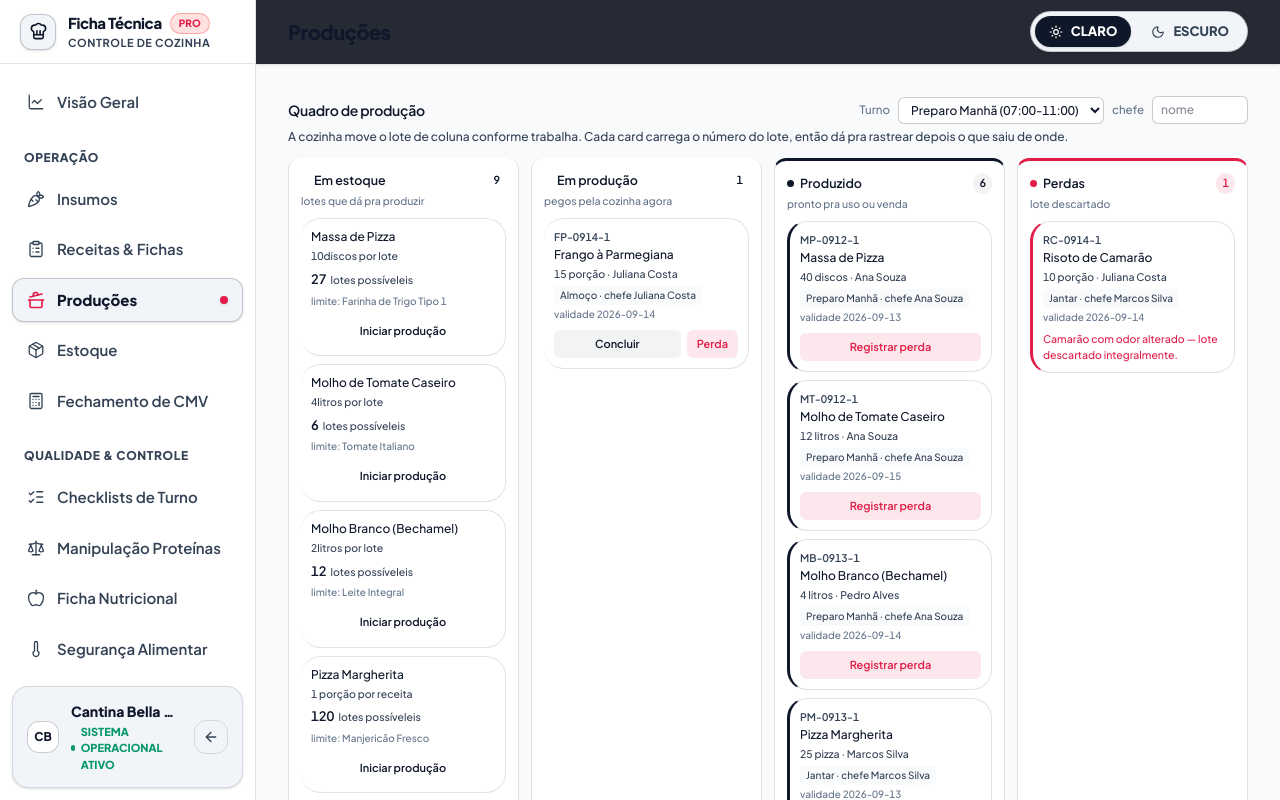
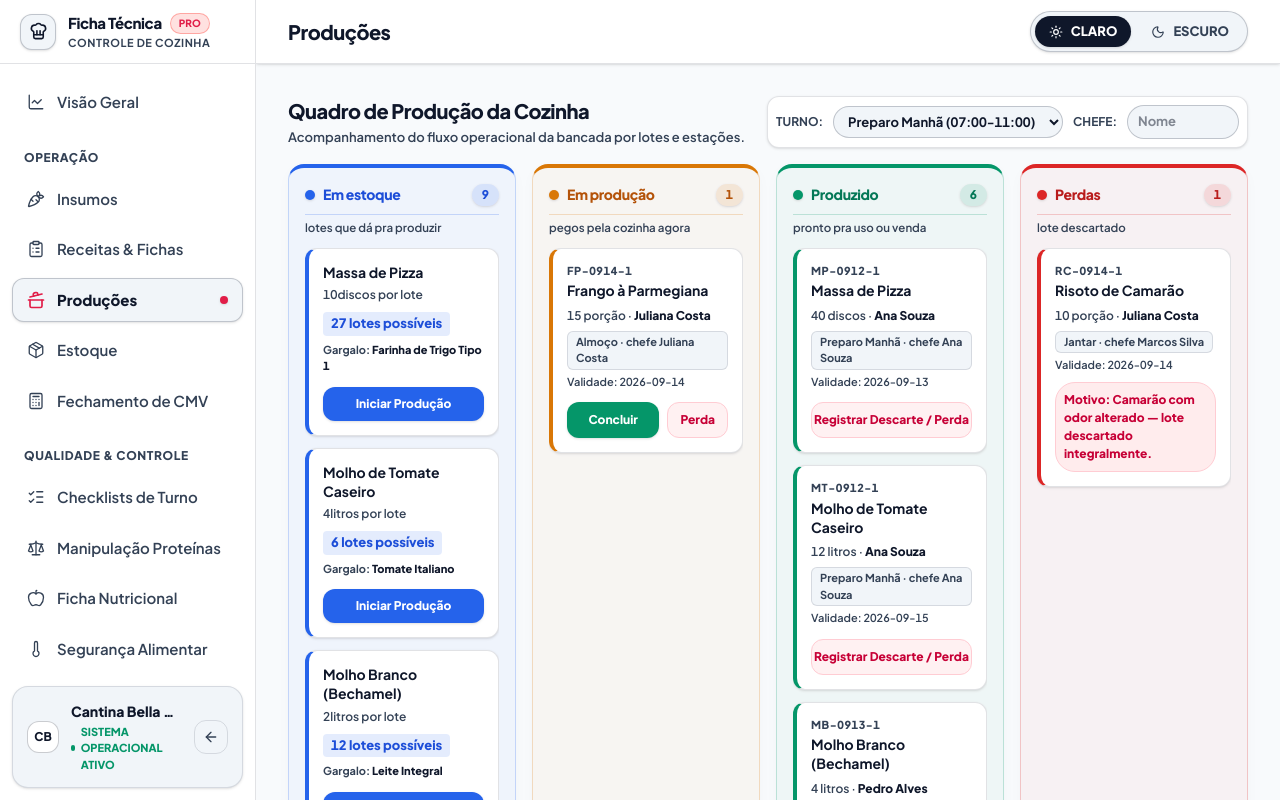
Before and after one commit to Portifolio-Edu/saas-ficha-tecnica, a Next.js app: page /preview/producoes in a window 1280 px wide. Shown: the top 800 px of the page. Built offline with nearby package versions, Linux system fonts and the light colour scheme.

Commit message:
Harmonizacao visual: barra de topo com fundo consistente, regua calibrada sem quebra de linhas e Kanban com 4 cores distintas

```diff
--- a/src/app/producoes/ProducoesClient.tsx
+++ b/src/app/producoes/ProducoesClient.tsx
@@ -2,7 +2,7 @@
 
 import { useMemo, useState } from "react";
 import { Card } from "@/components/ficha/Card";
-import { inputStyle, nums, shadow } from "@/components/ficha/tema";
+import { nums, shadow } from "@/components/ficha/tema";
 import { NovaProducaoForm } from "@/components/producoes/NovaProducaoForm";
 import type { Insumo } from "@/lib/dominio/insumo";
 import type { Receita } from "@/lib/dominio/receita";
@@ -135,15 +135,56 @@ export function ProducoesClient({
     { id: "perda", titulo: "Perdas", desc: "lote descartado" },
   ];
 
-  // Identidade de cor por etapa do fluxo: estoque=azul, em produção=amarelo,
-  // produzido=verde (--accent), perda=vermelho (--danger). Reaproveitada no
-  // cabeçalho da coluna, na borda dos cards e nos botões de ação -- o botão
-  // sempre herda a cor do destino pra onde ele move o lote.
-  const coresStatus: Record<ColunaId, { cor: string; fundo: string }> = {
-    estoque: { cor: "var(--status-estoque)", fundo: "var(--status-estoque-soft)" },
-    em_producao: { cor: "var(--status-producao)", fundo: "var(--status-producao-soft)" },
-    produzido: { cor: "var(--accent)", fundo: "var(--accent-soft)" },
-    perda: { cor: "var(--danger)", fundo: "var(--danger-soft)" },
+  // Identidade de cor marcante por etapa do fluxo:
+  // estoque=Azul Safira, em produção=Âmbar/Laranja, produzido=Verde Esmeralda, perda=Vermelho Carmim
+  const estilosColunas: Record<
+    ColunaId,
+    {
+      cor: string;
+      corTexto: string;
+      fundoColuna: string;
+      fundoBadge: string;
+      borda: string;
+      bordaTopo: string;
+      ponto: string;
+    }
+  > = {
+    estoque: {
+      cor: "#2563EB",
+      corTexto: "#1D4ED8",
+      fundoColuna: "rgba(37, 99, 235, 0.04)",
+      fundoBadge: "rgba(37, 99, 235, 0.12)",
+      borda: "rgba(37, 99, 235, 0.22)",
+      bordaTopo: "#2563EB",
+      ponto: "#2563EB",
+    },
+    em_producao: {
+      cor: "#D97706",
+      corTexto: "#B45309",
+      fundoColuna: "rgba(217, 119, 6, 0.04)",
+      fundoBadge: "rgba(217, 119, 6, 0.12)",
+      borda: "rgba(217, 119, 6, 0.22)",
+      bordaTopo: "#D97706",
+      ponto: "#D97706",
+    },
+    produzido: {
+      cor: "#059669",
+      corTexto: "#047857",
+      fundoColuna: "rgba(5, 150, 105, 0.04)",
+      fundoBadge: "rgba(5, 150, 105, 0.12)",
+      borda: "rgba(5, 150, 105, 0.22)",
+      bordaTopo: "#059669",
+      ponto: "#059669",
+    },
+    perda: {
+      cor: "#DC2626",
+      corTexto: "#B91C1C",
+      fundoColuna: "rgba(220, 38, 38, 0.04)",
+      fundoBadge: "rgba(220, 38, 38, 0.12)",
+      borda: "rgba(220, 38, 38, 0.22)",
+      bordaTopo: "#DC2626",
+      ponto: "#DC2626",
+    },
   };
 
   const executarAcao = async (promessa: Promise<{ ok: boolean; erro?: string }>) => {
@@ -172,49 +213,69 @@ export function ProducoesClient({
   };
 
   return (
-    <div className="max-w-5xl space-y-6">
+    <div className="max-w-6xl space-y-7 select-none font-sans">
       {erroAcao && (
-        <div className="text-[12.5px] rounded-lg px-3.5 py-2 flex items-center justify-between" style={{ background: "var(--danger-soft)", color: "var(--danger)" }}>
-          {erroAcao}
-          <button onClick={() => setErroAcao(null)} className="font-medium ml-3">
+        <div className="text-[13px] font-bold rounded-xl px-4 py-3 flex items-center justify-between border shadow-sm" style={{ background: "var(--danger-soft)", color: "var(--danger)", borderColor: "rgba(220, 38, 38, 0.3)" }}>
+          <span>{erroAcao}</span>
+          <button onClick={() => setErroAcao(null)} className="font-extrabold uppercase text-[11px] ml-3 px-2 py-1 rounded bg-[var(--panel)] border border-[var(--linha)]">
             fechar
           </button>
         </div>
       )}
 
       <div>
-        <div className="flex items-center justify-between mb-1">
-          <h2 className="text-[14px] font-semibold">Quadro de produção</h2>
-          <div className="flex items-center gap-2">
-            <span className="text-[11.5px]" style={{ color: "var(--faint)" }}>Turno</span>
-            <select value={turnoId ?? ""} onChange={(e) => setTurnoId(e.target.value || null)} className="text-[12px] px-2 py-1 rounded-md" style={inputStyle}>
+        <div className="flex flex-col sm:flex-row sm:items-center justify-between gap-3 mb-2">
+          <div>
+            <h2 className="text-[18px] md:text-[20px] font-black tracking-tight text-[var(--tinta)]">
+              Quadro de Produção da Cozinha
+            </h2>
+            <p className="text-[13px] font-semibold text-[var(--tinta-sub)] mt-0.5">
+              Acompanhamento do fluxo operacional da bancada por lotes e estações.
+            </p>
+          </div>
+
+          <div className="flex flex-wrap items-center gap-2.5 p-2 rounded-xl border bg-[var(--panel)] shadow-sm" style={{ borderColor: "var(--linha)" }}>
+            <span className="text-[12px] font-bold text-[var(--tinta-sub)] uppercase">Turno:</span>
+            <select
+              value={turnoId ?? ""}
+              onChange={(e) => setTurnoId(e.target.value || null)}
+              className="text-[13px] font-bold px-2.5 py-1.5 rounded-lg border bg-[var(--panel-elevated)]"
+              style={{ borderColor: "var(--linha-forte)", color: "var(--tinta)" }}
+            >
               {turnos.map((t) => (
                 <option key={t.id} value={t.id}>{t.nome}{t.horario ? ` (${t.horario})` : ""}</option>
               ))}
             </select>
-            <span className="text-[11.5px]" style={{ color: "var(--faint)" }}>chefe</span>
-            <input value={chefeTurno} onChange={(e) => setChefeTurno(e.target.value)} placeholder="nome" className="text-[12px] px-2 py-1 rounded-md w-24" style={inputStyle} />
+            <span className="text-[12px] font-bold text-[var(--tinta-sub)] uppercase">Chefe:</span>
+            <input
+              value={chefeTurno}
+              onChange={(e) => setChefeTurno(e.target.value)}
+              placeholder="Nome"
+              className="text-[13px] font-bold px-2.5 py-1.5 rounded-lg border bg-[var(--panel-elevated)] w-28"
+              style={{ borderColor: "var(--linha-forte)", color: "var(--tinta)" }}
+            />
           </div>
         </div>
-        <p className="text-[12px] mb-3" style={{ color: "var(--sub)" }}>A cozinha move o lote de coluna conforme trabalha. Cada card carrega o número do lote, então dá pra rastrear depois o que saiu de onde.</p>
-        <div className="grid grid-cols-4 gap-3">
+
+        {/* Grid do Kanban com Cores Distintas por Coluna */}
+        <div className="grid grid-cols-1 md:grid-cols-2 lg:grid-cols-4 gap-4 mt-4">
           {colunas.map((col) => {
             const cardsProducao = producoes.filter((p) => p.status === col.id);
             const podeSoltarAqui = !!loteArrastando && transicaoValida(loteArrastando.colunaOrigem, col.id);
             const emHoverValido = colunaAlvo === col.id && podeSoltarAqui;
             const emHoverInvalido = colunaAlvo === col.id && !!loteArrastando && !podeSoltarAqui;
             const contagem = col.id === "estoque" ? disponivelProduzir.length : cardsProducao.length;
-            const cor = coresStatus[col.id];
+            const estilo = estilosColunas[col.id];
 
             return (
               <div
                 key={col.id}
-                className="rounded-xl p-3 transition-colors"
+                className="rounded-2xl p-4 flex flex-col transition-all duration-200"
                 style={{
-                  background: emHoverValido ? cor.fundo : "var(--panel)",
-                  border: "1px solid var(--border)",
-                  borderTop: `3px solid ${emHoverInvalido ? "var(--danger)" : cor.cor}`,
-                  boxShadow: emHoverValido || emHoverInvalido ? `0 0 0 2px ${emHoverInvalido ? "var(--danger)" : cor.cor} inset` : shadow,
+                  backgroundColor: emHoverValido ? estilo.fundoBadge : estilo.fundoColuna,
+                  border: `1px solid ${emHoverInvalido ? "var(--danger)" : estilo.borda}`,
+                  borderTop: `4px solid ${emHoverInvalido ? "var(--danger)" : estilo.bordaTopo}`,
+                  boxShadow: emHoverValido || emHoverInvalido ? `0 0 0 2px ${emHoverInvalido ? "var(--danger)" : estilo.cor} inset` : "0 4px 16px -2px rgba(0, 0, 0, 0.03)",
                 }}
                 onDragOver={(e) => {
                   if (!loteArrastando) return;
@@ -229,18 +290,26 @@ export function ProducoesClient({
                   setColunaAlvo(null);
                 }}
               >
-                <div className="flex items-baseline justify-between mb-0.5">
-                  <span className="flex items-center gap-1.5 text-[12.5px] font-semibold" style={{ color: "var(--text)" }}>
-                    <span className="inline-block rounded-full shrink-0" style={{ width: 7, height: 7, background: cor.cor }} />
+                {/* Header da Coluna */}
+                <div className="flex items-center justify-between pb-2 mb-1 border-b" style={{ borderColor: estilo.borda }}>
+                  <span className="flex items-center gap-2 text-[14px] font-black tracking-tight" style={{ color: estilo.corTexto }}>
+                    <span className="w-2.5 h-2.5 rounded-full shrink-0 shadow-sm" style={{ backgroundColor: estilo.ponto }} />
                     {col.titulo}
                   </span>
-                  <span className="text-[11px] font-semibold px-1.5 py-0.5 rounded-full" style={{ ...nums, background: cor.fundo, color: cor.cor }}>{contagem}</span>
+                  <span
+                    className="text-[12px] font-black px-2.5 py-0.5 rounded-full shadow-sm"
+                    style={{ backgroundColor: estilo.fundoBadge, color: estilo.corTexto }}
+                  >
+                    {contagem}
+                  </span>
                 </div>
-                <div className="text-[10.5px] mb-2.5" style={{ color: "var(--faint)" }}>{col.desc}</div>
-                <div className="space-y-2">
+                <div className="text-[11.5px] font-semibold mb-3 text-[var(--tinta-sub)]">{col.desc}</div>
+
+                {/* Área de Cards */}
+                <div className="space-y-3 flex-1 overflow-y-auto">
                   {contagem === 0 && (
-                    <div className="text-[11px] py-2" style={{ color: podeSoltarAqui ? cor.cor : "var(--faint)" }}>
-                      {podeSoltarAqui ? "Solte aqui" : "Nada aqui."}
+                    <div className="text-[12px] font-bold py-6 text-center rounded-xl border border-dashed" style={{ borderColor: estilo.borda, color: estilo.corTexto }}>
+                      {podeSoltarAqui ? "Solte o lote aqui" : "Nenhum item nesta etapa"}
                     </div>
                   )}
 
@@ -257,18 +326,37 @@ export function ProducoesClient({
                           setLoteArrastando(null);
                           setColunaAlvo(null);
                         }}
-                        className="rounded-lg p-2.5 ftv-panel cursor-grab active:cursor-grabbing"
-                        style={{ border: "1px solid var(--border)", borderLeft: `3px solid ${cor.cor}`, opacity: loteArrastando?.item === d ? 0.4 : 1 }}
+                        className="rounded-xl p-3.5 bg-[var(--panel)] cursor-grab active:cursor-grabbing transition-all hover:shadow-md border shadow-sm"
+                        style={{
+                          borderColor: "var(--linha)",
+                          borderLeft: `4px solid ${estilo.cor}`,
+                          opacity: loteArrastando?.item === d ? 0.4 : 1,
+                        }}
                       >
-                        <div className="text-[12px] font-medium leading-tight">{d.nome}</div>
-                        <div className="text-[10.5px] mt-1" style={{ color: "var(--sub)" }}>{d.rendimentoLabel}</div>
-                        <div className="text-[10.5px] mt-1.5 flex items-baseline gap-1">
-                          <span className="font-semibold" style={{ ...nums, color: d.lotes <= 2 ? "var(--danger)" : "var(--text)", fontSize: 13 }}>{d.lotes}</span>
-                          <span style={{ color: "var(--sub)" }}>lote{d.lotes > 1 ? "s" : ""} possível{d.lotes > 1 ? "eis" : ""}</span>
+                        <div className="text-[14px] font-bold text-[var(--tinta)] leading-snug">{d.nome}</div>
+                        <div className="text-[12px] font-semibold text-[var(--tinta-sub)] mt-1">{d.rendimentoLabel}</div>
+                        <div className="text-[12px] font-extrabold mt-2 flex items-baseline gap-1.5">
+                          <span
+                            className="px-2 py-0.5 rounded text-[13px] font-black"
+                            style={{
+                              backgroundColor: d.lotes <= 2 ? "rgba(220, 38, 38, 0.12)" : "rgba(37, 99, 235, 0.12)",
+                              color: d.lotes <= 2 ? "var(--danger)" : estilo.corTexto,
+                            }}
+                          >
+                            {d.lotes} {d.lotes > 1 ? "lotes possíveis" : "lote possível"}
+                          </span>
                         </div>
-                        {d.gargalo && <div className="text-[10px] mt-1" style={{ color: "var(--faint)" }}>limite: {d.gargalo}</div>}
-                        <button onClick={() => iniciarProducao(d)} className="mt-2 w-full text-[11px] font-semibold py-1.5 rounded-md" style={{ background: "var(--status-producao-soft)", color: "var(--status-producao)" }}>
-                          Iniciar produção
+                        {d.gargalo && (
+                          <div className="text-[11px] font-bold mt-1.5 text-[var(--tinta-sub)]">
+                            Gargalo: <strong className="text-[var(--tinta)]">{d.gargalo}</strong>
+                          </div>
+                        )}
+                        <button
+                          onClick={() => iniciarProducao(d)}
+                          className="mt-3 w-full text-[12px] font-black py-2 rounded-xl text-white shadow-sm transition-opacity hover:opacity-90 cursor-pointer"
+                          style={{ backgroundColor: estilo.cor }}
+                        >
+                          Iniciar Produção
                         </button>
                       </div>
                     ))}
@@ -286,27 +374,46 @@ export function ProducoesClient({
                           setLoteArrastando(null);
                           setColunaAlvo(null);
                         }}
-                        className={col.id !== "perda" ? "rounded-lg p-2.5 ftv-panel cursor-grab active:cursor-grabbing" : "rounded-lg p-2.5 ftv-panel"}
-                        style={{ border: "1px solid var(--border)", borderLeft: `3px solid ${cor.cor}`, opacity: loteArrastando?.item === pr ? 0.4 : 1 }}
+                        className={`rounded-xl p-3.5 bg-[var(--panel)] transition-all hover:shadow-md border shadow-sm ${
+                          col.id !== "perda" ? "cursor-grab active:cursor-grabbing" : ""
+                        }`}
+                        style={{
+                          borderColor: "var(--linha)",
+                          borderLeft: `4px solid ${estilo.cor}`,
+                          opacity: loteArrastando?.item === pr ? 0.4 : 1,
+                        }}
                       >
-                        <div className="text-[10.5px] font-semibold" style={{ ...nums, color: "var(--sub)" }}>{pr.lote}</div>
-                        <div className="text-[12px] font-medium leading-tight mt-0.5">{pr.nomeReceita}</div>
-                        <div className="text-[10.5px] mt-1" style={{ ...nums, color: "var(--sub)" }}>{pr.quantidade} {pr.unidadeRendimento} · {pr.responsavel}</div>
-                        <div className="text-[10px] mt-1 inline-block px-1.5 py-0.5 rounded" style={{ background: "var(--bg)", color: "var(--sub)" }}>
+                        <div className="text-[11px] font-black uppercase tracking-wider text-[var(--tinta-sub)]">{pr.lote}</div>
+                        <div className="text-[14px] font-bold text-[var(--tinta)] leading-snug mt-0.5">{pr.nomeReceita}</div>
+                        <div className="text-[12px] font-semibold text-[var(--tinta-sub)] mt-1.5">
+                          {pr.quantidade} {pr.unidadeRendimento} · <strong className="text-[var(--tinta)]">{pr.responsavel}</strong>
+                        </div>
+                        <div className="text-[11px] font-bold mt-1.5 inline-block px-2 py-0.5 rounded-md bg-[var(--panel-elevated)] border border-[var(--linha)] text-[var(--tinta-sub)]">
                           {pr.nomeTurno ?? "—"} · chefe {pr.chefeTurno ?? "—"}
                         </div>
-                        {pr.validade && <div className="text-[10px] mt-0.5" style={{ color: "var(--faint)" }}>validade {pr.validade}</div>}
-                        {pr.motivoPerda && <div className="text-[10.5px] mt-1.5" style={{ color: "var(--danger)" }}>{pr.motivoPerda}</div>}
+                        {pr.validade && (
+                          <div className="text-[11px] font-semibold mt-1 text-[var(--tinta-sub)]">
+                            Validade: {pr.validade}
+                          </div>
+                        )}
+                        {pr.motivoPerda && (
+                          <div className="text-[12px] font-extrabold mt-2 p-2 rounded-lg bg-rose-100/70 dark:bg-rose-950/40 border border-rose-200 dark:border-rose-800/40 text-rose-700 dark:text-rose-300">
+                            Motivo: {pr.motivoPerda}
+                          </div>
+                        )}
 
                         {col.id === "em_producao" && (
-                          <div className="flex gap-1.5 mt-2">
-                            <button onClick={() => executarAcao(acaoAtualizarStatusProducao(pr.id, "produzido"))} className="flex-1 text-[11px] font-semibold py-1.5 rounded-md" style={{ background: "var(--accent-soft)", color: "var(--accent)" }}>
+                          <div className="flex gap-2 mt-3">
+                            <button
+                              onClick={() => executarAcao(acaoAtualizarStatusProducao(pr.id, "produzido"))}
+                              className="flex-1 text-[12px] font-black py-2 rounded-xl text-white shadow-sm transition-opacity hover:opacity-90 cursor-pointer"
+                              style={{ backgroundColor: "#059669" }}
+                            >
                               Concluir
                             </button>
                             <button
                               onClick={() => setModalPerda({ loteId: pr.id, motivo: "" })}
-                              className="text-[11px] font-semibold py-1.5 px-2.5 rounded-md"
-                              style={{ background: "var(--danger-soft)", color: "var(--danger)" }}
+                              className="text-[12px] font-black py-2 px-3 rounded-xl border border-rose-200 bg-rose-50 text-rose-700 hover:bg-rose-100 cursor-pointer"
                             >
                               Perda
                             </button>
@@ -316,10 +423,9 @@ export function ProducoesClient({
                         {col.id === "produzido" && (
                           <button
                             onClick={() => setModalPerda({ loteId: pr.id, motivo: "" })}
-                            className="mt-2 w-full text-[11px] font-semibold py-1.5 rounded-md"
-                            style={{ background: "var(--danger-soft)", color: "var(--danger)" }}
+                            className="mt-3 w-full text-[12px] font-black py-2 rounded-xl border border-rose-200 bg-rose-50 text-rose-700 hover:bg-rose-100 cursor-pointer"
                           >
-                            Registrar perda
+                            Registrar Descarte / Perda
                           </button>
                         )}
                       </div>
--- a/src/components/ficha/DemoShell.tsx
+++ b/src/components/ficha/DemoShell.tsx
@@ -261,7 +261,7 @@ export function DemoShell({
         <header
           className="h-16 shrink-0 flex items-center justify-between px-5 md:px-8 sticky top-0 z-20 backdrop-blur-xl border-b shadow-sm"
           style={{
-            backgroundColor: "rgba(var(--panel-rgb, 14, 19, 30), 0.90)",
+            backgroundColor: "var(--panel)",
             borderColor: "var(--linha)",
           }}
         >
```
Also changed, not shown: src/components/instrumentos/ReguaCalibrada.tsx (+52 -53 lines).
